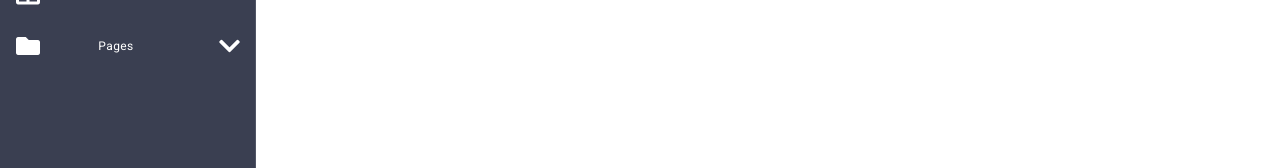
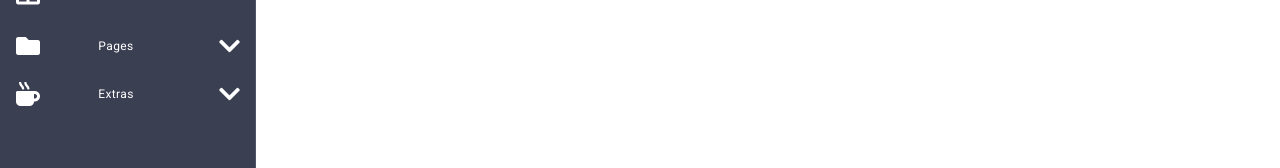
Before and after one commit to RichWarrior/vue-dashjs, a Vue app: page / in a window 1280 px wide. Shown: the part 362-530 px from the top of the page. Built offline with nearby package versions, Linux system fonts and the light colour scheme; what vue-sweetalert2, vue-toast-notification would draw is missing.

Commit message:
close #7, close #6, close #5

```diff
--- a/src/components/sidebar.vue
+++ b/src/components/sidebar.vue
@@ -225,6 +225,54 @@ export default {
           name:'Error 500',
           icon:'fas fa-bug',
           route:'/500'
+      },
+      {
+        id:25,
+        parentMenuId:0,
+        name:'Extras',
+        icon:'fa fa-mug-hot',
+        route:'/Extras'
+      },{
+        id:26,
+        parentMenuId:25,
+        name:'Bug Tracker',
+        icon:'fa fa-bug',
+        route:'/BugTracker'
+      },
+      {
+        id:27,
+        parentMenuId:25,
+        name:'FAQ',
+        icon:'fa fa-headset',
+        route:'/faq'
+      },
+      {
+        id:28,
+        parentMenuId:25,
+        name:'File Manager',
+        icon:'fa fa-hdd',
+        route:'/FileManager'
+      },
+      {
+        id:29,
+        parentMenuId:25,
+        name:'Plans',
+        icon:'fa fa-file-invoice-dollar',
+        route:'/Plans'
+      },
+      {
+        id:30,
+        parentMenuId:25,
+        name:'Timeline',
+        icon:'fa fa-stopwatch',
+        route:'/Timeline'
+      },
+      {
+        id:31,
+        parentMenuId:25,
+        name:'Calendar',
+        icon:'fa fa-calendar-alt',
+        route:'/Calendar'
       }
     ]
   }),
```
